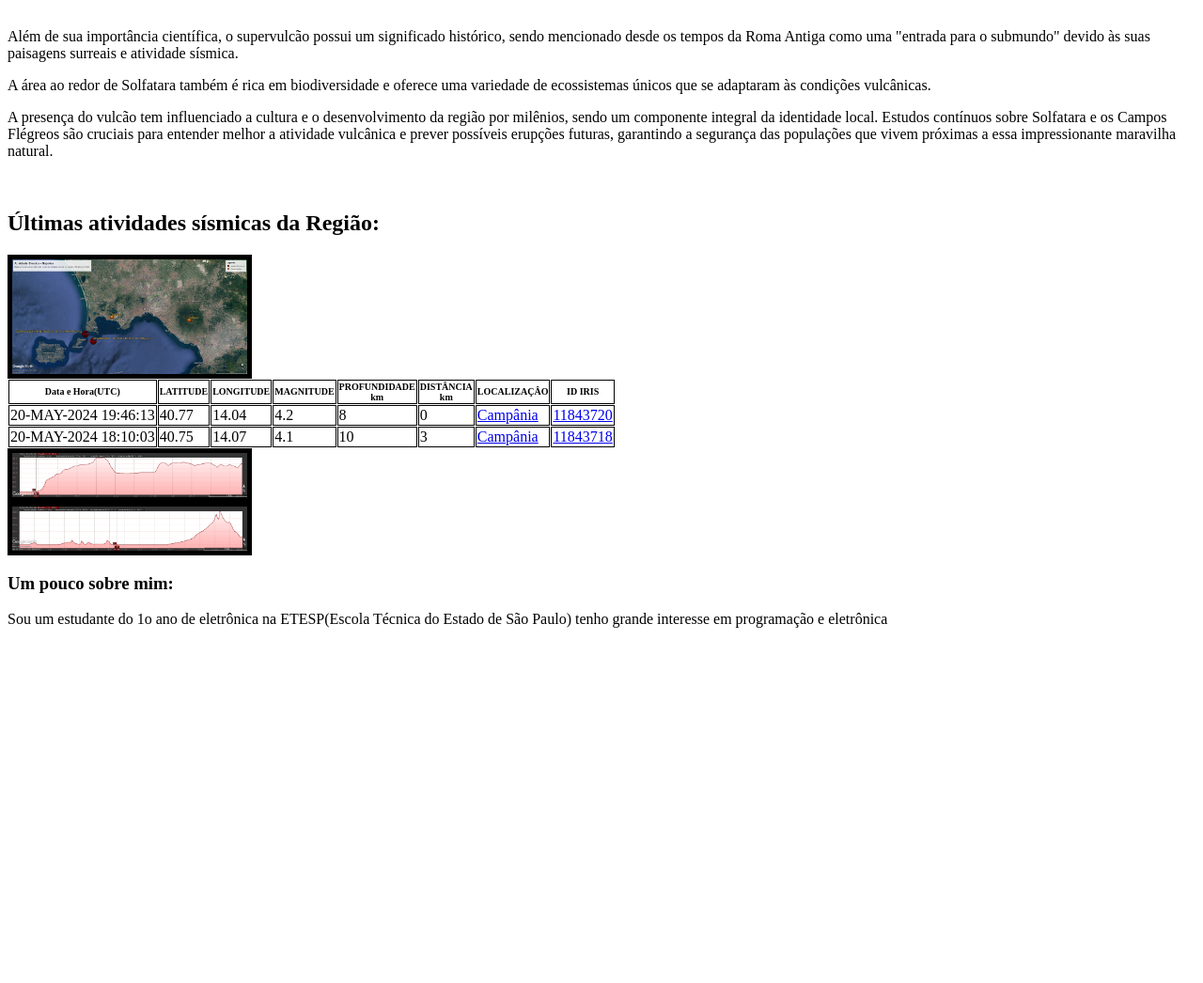
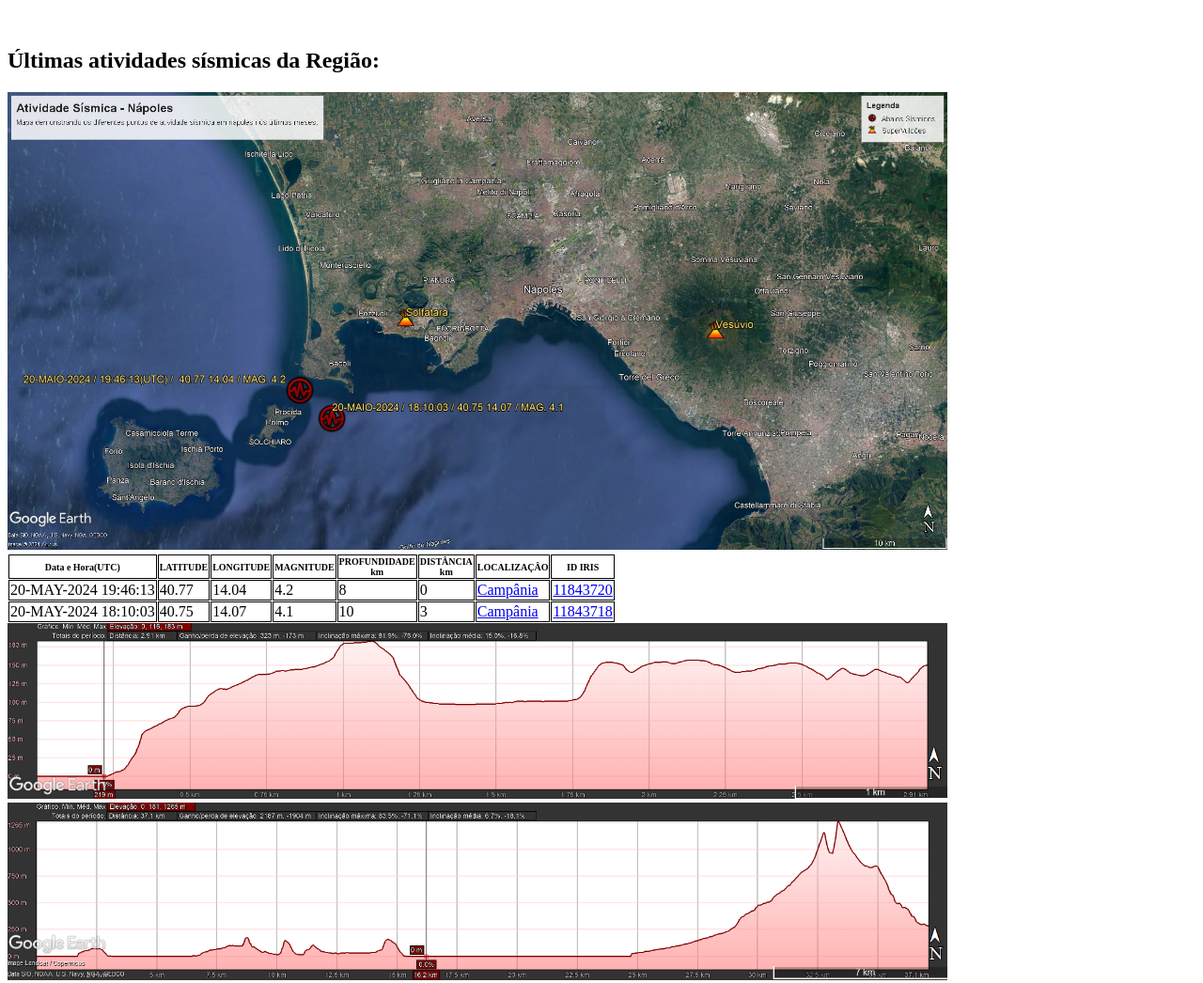
Before and after one commit to homelanderowner/lig-onurb.github.io, a plain HTML site: page index.html in a window 1280 px wide. Shown: the part 1325-2371 px from the top of the page at 94% size. Before the commit the page ends 2009 px from the top, so only its background shows below. Drawn offline with Linux system fonts and the light colour scheme.

Commit message:
Update style.css

```diff
--- a/style.css
+++ b/style.css
@@ -5,17 +5,8 @@ thead, th, td{
   border: 1px solid;
 }
 .responsive{
-  max-width: 100%;
-  max-height: 100%;
-  display: block;
+  margin: auto;
+  width: 100%;
+  width: 1000px;
+  height: auto;
 }
-.box{
-  width: 250px;
-  border: 5px solid black;
-}
-.box.large{
-  height: 300px;
-}
-.box.small{
-  height: 10px;
-}
```
